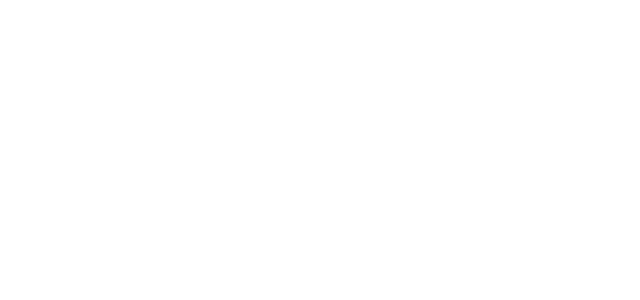
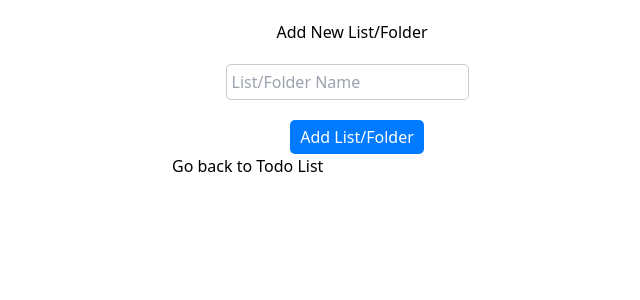
Before and after one commit to MUTInnovationLab/todo, a React (Create React App) app: page /addlist in a window 1280 px wide. Before the commit this address had no page. Shown: the top 300 px of the page, without its empty margins (288-928 px from the left). Built offline with nearby package versions, Linux system fonts and the light colour scheme.

Commit message:
added new pages

```diff
--- /dev/null
+++ b/src/AddList.css
@@ -0,0 +1,35 @@
+/* AddList.css */
+.add-list-container {
+    max-width: 400px;
+    margin: 0 auto;
+    padding: 20px;
+  }
+
+  h2 {
+    text-align: center;
+  }
+
+  form {
+    display: flex;
+    align-items: center;
+  }
+
+  input[type="text"] {
+    flex: 1;
+    padding: 5px;
+  }
+
+  button {
+    margin-left: 10px;
+    padding: 5px 10px;
+    background-color: #007bff;
+    color: white;
+    border: none;
+    cursor: pointer;
+  }
+
+  Link {
+    display: block;
+    margin-top: 10px;
+    text-align: center;
+  }
--- /dev/null
+++ b/src/AddList.js
@@ -0,0 +1,45 @@
+// AddList.js
+import React, { useState } from 'react';
+import { Link } from 'react-router-dom';
+import './AddList.css';
+
+const AddList = ({ onAddList }) => {
+  const [newListName, setNewListName] = useState('');
+
+  const handleSubmit = (e) => {
+    e.preventDefault();
+    if (newListName.trim() === '') {
+      // Prevent adding an empty list
+      return;
+    }
+
+    const newList = {
+      id: Math.random().toString(36).substr(2, 9),
+      name: newListName,
+    };
+
+    // Call the parent component's onAddList function to add the new list to the state
+    onAddList(newList);
+
+    // Reset form field
+    setNewListName('');
+  };
+
+  return (
+    <div className="add-list-container">
+      <h2>Add New List/Folder</h2>
+      <form onSubmit={handleSubmit}>
+        <input
+          type="text"
+          placeholder="List/Folder Name"
+          value={newListName}
+          onChange={(e) => setNewListName(e.target.value)}
+        />
+        <button type="submit">Add List/Folder</button>
+      </form>
+      <Link to="/app">Go back to Todo List</Link>
+    </div>
+  );
+};
+
+export default AddList;
--- a/src/App.css
+++ b/src/App.css
@@ -3,6 +3,8 @@
     max-width: 800px;
     margin: 0 auto;
     padding: 20px;
+    position: relative; /* Set the container as a reference for absolute positioning */
+    padding-bottom: 80px;
   }
 
   h1 {
@@ -70,3 +72,28 @@
   button:hover {
     background-color: #0056b3;
   }
+
+  .add-todo-link,
+.add-list-link {
+  position: absolute;
+  bottom: 20px;
+  padding: 10px;
+  background-color: #2196F3;
+  color: white;
+  text-decoration: none;
+  border-radius: 5px;
+}
+
+.add-todo-link {
+  left: 20px;
+}
+
+.add-list-link {
+  right: 20px;
+}
+@media screen and (max-width: 600px) {
+    /* Adjust padding for small screens */
+    .app-container {
+      padding: 10px;
+    }
+}
--- a/src/App.js
+++ b/src/App.js
@@ -1,9 +1,11 @@
 // App.js
 import React, { useState, useEffect } from 'react';
+import { Link } from 'react-router-dom';
 import { signOut } from 'firebase/auth';
 import { auth } from './firebase';
 import './App.css';
 import AddTodo from './AddTodo';
+import AddList from './AddList'; // Import the AddList component
 
 
 const App = () => {
@@ -82,6 +84,11 @@ const App = () => {
     const showTodosInFolder = (folderId) => {
         const todosInFolder = todos.filter((todo) => todo.folder === folderId);
         setTodos(todosInFolder);
+    };
+
+
+    const addList = (newList) => {
+        setFolders([...folders, newList]);
       };
 
     // Function to render the list of folders with different categories of todos
@@ -205,10 +212,16 @@ const App = () => {
 
 
             </div>
+
+
             <button onClick={handleSignOut}>Sign Out</button>
-      <Link to="/addtodo">Add New Todo</Link>
+
+            <div>
+                <Link to="/addtodo" className="add-todo-link">Add New Todo</Link>
+                <Link to="/addlist" className="add-list-link">Add New List</Link>
             </div>
 
+        </div>
     );
 
 };
--- a/src/index.js
+++ b/src/index.js
@@ -6,7 +6,8 @@ import './index.css';
 import SignIn from './SignIn';
 import SignUp from './SignUp';
 import App from './App'; // Add the import for the App component
-import AddTodo from './AddTodo'; // Add the import for the App component
+import AddTodo from './AddTodo';
+import AddList from './AddList';
 
 ReactDOM.render(
   <React.StrictMode>
@@ -16,6 +17,8 @@ ReactDOM.render(
         <Route path="/signup" element={<SignUp />} />
         <Route path="/app" element={<App />} /> {/* Add a route for the App component */}
         <Route path="/addtodo" element={<AddTodo />} /> {/* Add a route for the App component */}
+        <Route path="/addlist" element={<AddList />} /> {/* Add a route for the App component */}
+
       </Routes>
     </Router>
   </React.StrictMode>,
```
Lines whose indentation alone changed are shown as unchanged.
